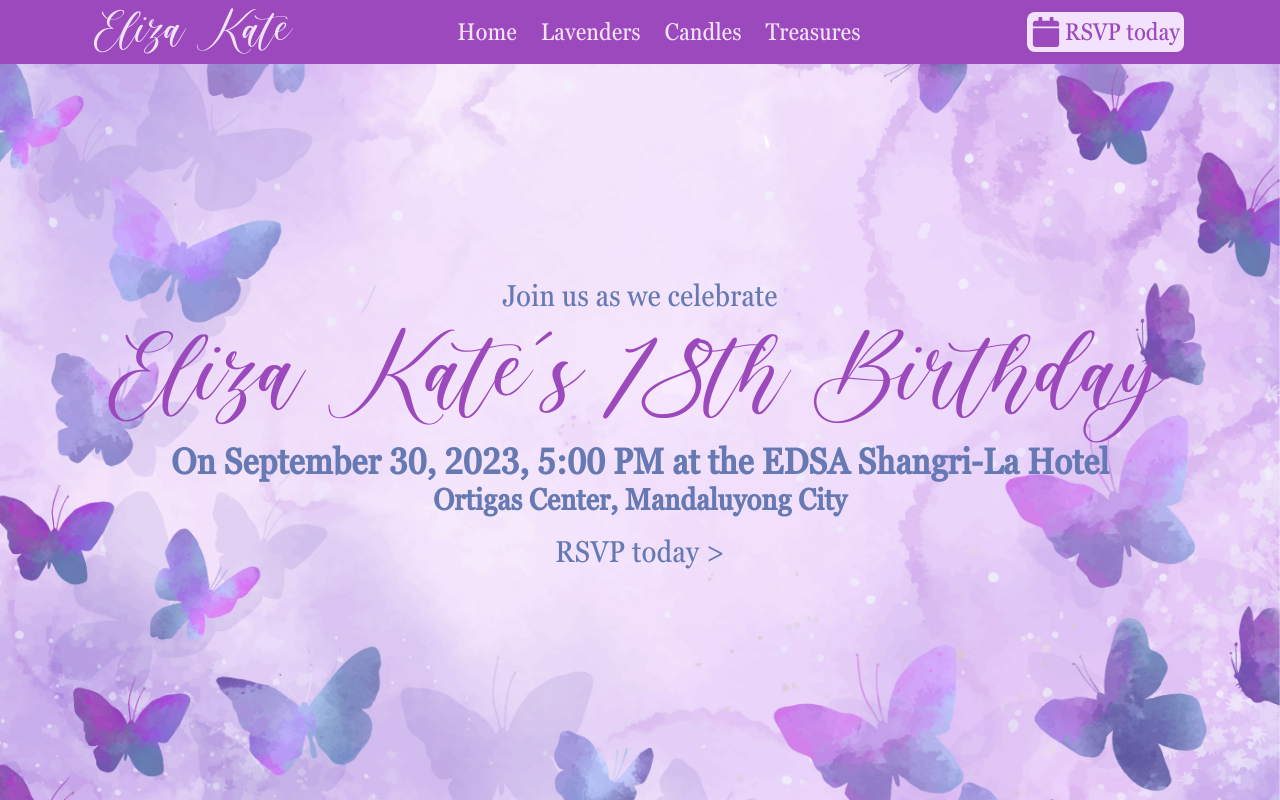
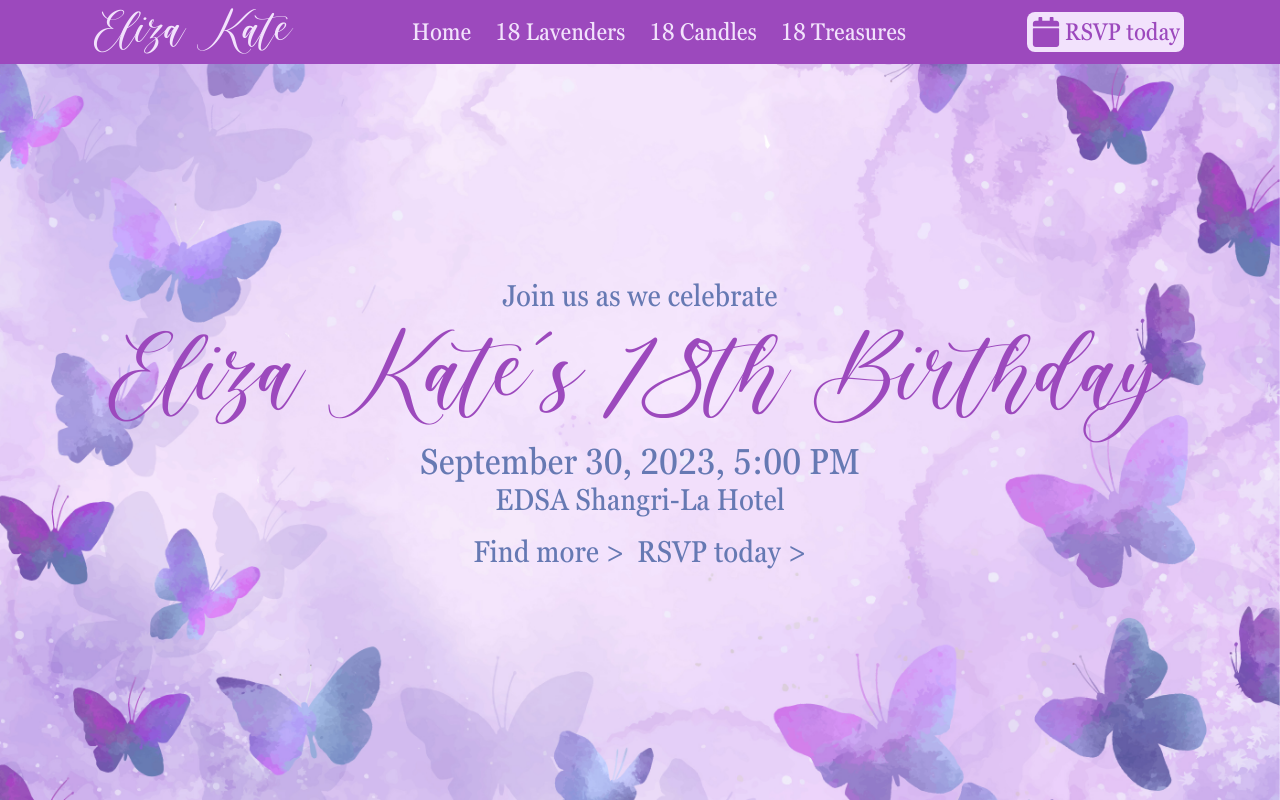
Before and after one commit to marcusimperial/kate-18, a Next.js app: page / in a window 1280 px wide. Built offline with nearby package versions, Linux system fonts and the light colour scheme.

Commit message:
resolved misc edits with navigation, rsvp, & sets

```diff
--- a/app/Navbar.jsx
+++ b/app/Navbar.jsx
@@ -1,8 +1,7 @@
 "use client";
 
-import { FaCalendar, FaBars, FaTimes  } from 'react-icons/fa';
+import { FaCalendar, FaAngleDown, FaTimes  } from 'react-icons/fa';
 import { useRouter } from 'next/navigation';
-import Link from 'next/link';
 import { useEffect, useState } from 'react';
 
 const Navbar = () => {
@@ -14,24 +13,29 @@ const Navbar = () => {
         window.onresize = () => setMobileClicked(false);
     }, []);
 
+    const onBrowse = (to = '/') => {
+        if (typeof window === undefined) return;
+        window.location.replace(to);
+    }
+
     return (
         <div className={`grid w-full auto-rows-min md:grid-flow-col justify-items-center md:justify-items-auto md:justify-between items-center bg-purpureus text-purple px-6 md:px-12 lg:px-24 md:p-0.5 top-0 z-50 md:h-auto ${mobileClicked ? 'max-h-[100dvh] h-full fixed ease-in-out duration-300' : 'max-h-[100px] sticky ease-out duration-300'}`}>
             <div className="grid grid-flow-col justify-between items-center w-full gap-2">
                 <h1 className="text-6xl md:text-6xl font-elegante">Eliza Kate</h1>
-                { !mobileClicked ? <FaBars data-aos="fade-in" size="40px" className={`md:hidden`} onClick={() => setMobileClicked(true)}/> : <FaTimes size="40px" data-aos="fade-in" className="md:hidden" onClick={() => setMobileClicked(false)}  />}
+                { !mobileClicked ? <FaAngleDown data-aos="fade-in" size="40px" className="md:hidden" onClick={() => setMobileClicked(true)}/> : <FaTimes size="40px" data-aos="fade-in" className="md:hidden" onClick={() => setMobileClicked(false)}  />}
             </div>
             <div className={`md:flex flex-col md:flex-row items-center mt-32 md:mt-0 gap-x-4 gap-y-18 md:gap-y-0 p-10 md:p-0 ${mobileClicked ? 'flex' : 'hidden'}`}>
                 <div className="flex items-center p-1 border-gold hover:border-b-2 select-none">
-                    <Link className="text-5xl md:text-2xl font-georgia" href="/">Home</Link>
+                    <h1 className="text-5xl md:text-xl lg:text-2xl font-georgia" onClick={() => onBrowse('/')}>Home</h1>
                 </div>
                 <div className="flex items-center p-1 border-gold hover:border-b-2 select-none">
-                    <Link className="text-5xl md:text-2xl font-georgia" href="/sets#lavenders">Lavenders</Link>
+                    <h1 className="text-5xl md:text-xl lg:text-2xl font-georgia" onClick={() => onBrowse('/sets#lavenders')}>18 Lavenders</h1>
                 </div>
                 <div className="flex items-center p-1 border-gold hover:border-b-2 select-none">
-                    <Link className="text-5xl md:text-2xl font-georgia" href="/sets#candles">Candles</Link>
+                    <h1 className="text-5xl md:text-xl lg:text-2xl font-georgia" onClick={() => onBrowse('/sets#candles')}>18 Candles</h1>
                 </div>
                 <div className="flex items-center p-1 border-gold hover:border-b-2 select-none">
-                    <Link className="text-5xl md:text-2xl font-georgia" href="/sets#treasures">Treasures</Link>
+                    <h1 className="text-5xl md:text-xl lg:text-2xl font-georgia" onClick={() => onBrowse('/sets#treasures')}>18 Treasures</h1>
                 </div>
             </div>
             <div onClick={() => router.push('/rsvp')} className={`md:hidden lg:flex items-center gap-1 text-purpureus bg-purple rounded-lg p-2 md:p-1 px-3 select-none hover:scale-[0.98] ${mobileClicked ? 'flex' : 'hidden'}`}>
--- a/app/page.jsx
+++ b/app/page.jsx
@@ -13,10 +13,11 @@ const Page = () => {
                     <div className="grid items-center justify-items-center">
                         <h1 data-aos="fade-in" className="text-2xl md:text-3xl text-center">Join us as we celebrate</h1>
                         <h1 data-aos="fade-in" data-aos-delay="400" className="text-8xl md:text-9xl font-elegante text-purpureus text-center">Eliza Kate&apos;s 18th Birthday</h1>
-                        <h1 data-aos="fade-in" data-aos-delay="800" className="text-3xl md:text-4xl text-center font-bold">On September 30, 2023, 5:00 PM at the EDSA Shangri-La Hotel</h1>
-                        <h1 data-aos="fade-in" data-aos-delay="800" className="text-2xl md:text-3xl text-center font-bold">Ortigas Center, Mandaluyong City</h1>
-                        <div className="flex py-4">
-                            <Link className="text-2xl md:text-3xl hover:underline select-non" href="/rsvp">RSVP today &gt; </Link>
+                        <h1 data-aos="fade-in" data-aos-delay="800" className="text-3xl md:text-4xl text-center">September 30, 2023, 5:00 PM</h1>
+                        <h1 data-aos="fade-in" data-aos-delay="800" className="text-2xl md:text-3xl text-center">EDSA Shangri-La Hotel</h1>
+                        <div className="flex py-4 gap-3">
+                            <Link className="text-2xl md:text-3xl hover:underline select-none" href="/sets">Find more &gt; </Link>
+                            <Link className="text-2xl md:text-3xl hover:underline select-none" href="/rsvp">RSVP today &gt; </Link>
                         </div>
                     </div>
                 </div>
--- a/app/rsvp/Checkbox.jsx
+++ b/app/rsvp/Checkbox.jsx
@@ -27,7 +27,7 @@ const Checkbox = ({ member, members, setMembers }) => {
     };
 
     return (
-        <div className="grid items-center justify-items-center">
+        <div className="grid">
             <div className={`flex items-center gap-2 select-none ${confirmed ? 'opacity-100' : 'opacity-70'}`}>
                 { confirmed ? <FaCheckSquare onClick={onUnCheck} size="35px" /> : <FaSquare onClick={onCheck} size="35px"  />}
                 <h1 className="text-3xl md:text-5xl">{member?.name}</h1>
--- a/app/rsvp/Input.jsx
+++ b/app/rsvp/Input.jsx
@@ -11,12 +11,16 @@ const Input = ({ clicked, onSearch, onChange }) => {
             <div data-aos="fade-in" data-aos-delay="500" className="grid gap-1">
                 <div className="flex items-center gap-1 p-0.5 border-b-2 border-glaucous rounded-lg">
                     <FaSearch size="25px" />
-                    <input onChange={onChange} type="text" className="bg-transparent text-center text-3xl md:text-5xl outline-none placeholder:text-glaucous/40 w-full" placeholder="email or number"/>
+                    <input onChange={onChange} type="text" className="bg-transparent text-center text-3xl md:text-4xl outline-none placeholder:text-glaucous/40 w-full" placeholder="email or number"/>
                 </div>
 
                 <div className="flex items-center place-content-center gap-1">
                     <FaInfoCircle size="15px" />
                     <h1 className="text-md md:text-2xl italic">Ensure you&apos;ve given your details to Kate or her family</h1>
+                </div>
+                <div className="flex items-center place-content-center gap-1">
+                    <FaInfoCircle size="15px" />
+                    <h1 className="text-md md:text-2xl italic">Do not include any spaces. For numbers, no leading zeroes.</h1>
                 </div>
             </div>
 
--- a/app/rsvp/firestore.js
+++ b/app/rsvp/firestore.js
@@ -17,8 +17,9 @@ export const getData = async (key, value) => {
         const docRef = doc(db, `${key}/${value}`);
         const actualDoc = await getDoc(docRef);
         if (!actualDoc) return false;
-        console.log(actualDoc.id);
-        return { ...actualDoc.data(), id: actualDoc.id };
+        const data = actualDoc.data();
+        if (!data) return false;
+        return { ...data, id: actualDoc.id };
     } catch (e) {
         console.error(e);
         return false;
--- a/app/sets/Set.jsx
+++ b/app/sets/Set.jsx
@@ -9,11 +9,11 @@ const Set = ({ set, i }) => {
     };
 
     return (
-        <div id={set?.id} className="grid h-[100dvh] pt-7 md:pt-0 grid-rows-[87%_13%] md:grid-rows-[80%_20%] justify-items-center items-center">
+        <div id={set?.id} className="grid h-[100dvh] pt-4 md:pt-0 grid-rows-[90%_10%] md:grid-rows-[80%_20%] justify-items-center items-center">
             <div data-aos="fade-in" className="grid justify-items-center items-center grid-rows-[auto_minmax(0,_1fr)]">
                 <h1 data-aos="fade-in" data-aos-delay="200" className="text-7xl md:text-8xl lg:text-9xl font-elegante text-purpureus text-center">{set?.name || '18 Set'}</h1>
                 <div className="grid md:grid-cols-3 md:gap-x-6 md:gap-3">
-                    { set?.people?.map((person, i) => (<h1 key={`p${i}`} data-aos="fade-in" data-aos-offset="0" data-aos-delay={((i + 1) * 150).toString()} className="text-xl md:text-3xl lg:text-4xl text-center">{person}</h1>)) }
+                    { set?.people?.map((person, i) => (<h1 key={`p${i}`} data-aos="fade-in" data-aos-offset="0" data-aos-delay={((i + 1) * 150).toString()} className="text-2xl md:text-3xl lg:text-4xl text-center">{person}</h1>)) }
                 </div>
             </div>
             <FaChevronDown onClick={onClick} className="animate-bounce self-start" size="35px" />
--- a/app/sets/sets.js
+++ b/app/sets/sets.js
@@ -4,7 +4,7 @@ const sets = [
         name: '18 Lavenders',
         people: [
             'Ronald Garcia', 'Ezekiel Garcia', 'Brian Alfaro', 'Dos Garcia', 'Rolando Garcia', 'Jun Garcia',
-            'KG Mateo', 'Claine Mateo', 'Rapha Quitco', 'Zach Bolante', 'Kuya Romeo', 'Matt Tan',
+            'KG Mateo', 'Claine Mateo', 'Rapha Quitco', 'Zach Bolante', 'Romeo Jamisola', 'Matt Tan',
             'Bianco Mariazeta', 'Emman Escalada', 'Miguel Madrid', 'Tobey Ramos', 'Liann Azarcon', 'Marcus Imperial'
         ]
     },
@@ -12,8 +12,8 @@ const sets = [
         id: 'candles',
         name: '18 Candles',
         people: [
-            'Conchita Garcia', 'Liza Alfaro', 'Liz Garcia', 'Lian Alfaro', 'Marcela Quitco', 'Angel Sanchez',
-            'Nicole Garcia', 'Alec Esteban', 'Lyka Sanchez', 'Queenie Garcia', 'Lana Garcia', 'Deac Tirse Carpio',
+            'Conchita Garcia', 'Liza Alfaro', 'Liz Garcia', 'Linda Albovias', 'Nicole Garcia', 'Angel Sanchez',
+            'Teacher Bhi Santos', 'Alec Esteban', 'Chelsea Talampas', 'Queenie Garcia', 'Lana Garcia', 'Deac Tirse Carpio',
             'Tina Demerin', 'Lana Bernabe', 'Trixie Lim', 'Faith Reyes', 'Sophie Yau Lim', 'Maggie Pittard'
         ]
     },
@@ -21,8 +21,9 @@ const sets = [
         id: 'treasures',
         name: '18 Treasures',
         people: [
-            'Reign Cinco', 'Kimiko Copo', 'Ashzaira Vazchel', 'Linda Albovias', 'Joy Onofre', 'Ms. Florencia Male',
-            'Mr. Gabriel Araneta', 'Teacher Bhi Santos', 'Kiko Pe Benito'
+            'Lian Alfaro', 'Kimiko Copo', 'Ashzaira Vazchel', 'Joy Onofre', 'Florencia Male', 'Gabriel Araneta',
+            'Hannah Razon', 'Milo Magpantay', 'Lyka Sanchez', 'Claudette Higwit', 'Yuri Llaneta', 'Rhodora Yacat',
+            'Ronald Cruz', 'Mac Ronald Dela Cruz', 'Ronald Abelida', 'Dr. Itzel Sta. Ana'
         ]
     }
 ];
```
Also changed, not shown: app/rsvp/page.jsx (+1 -17 lines).
